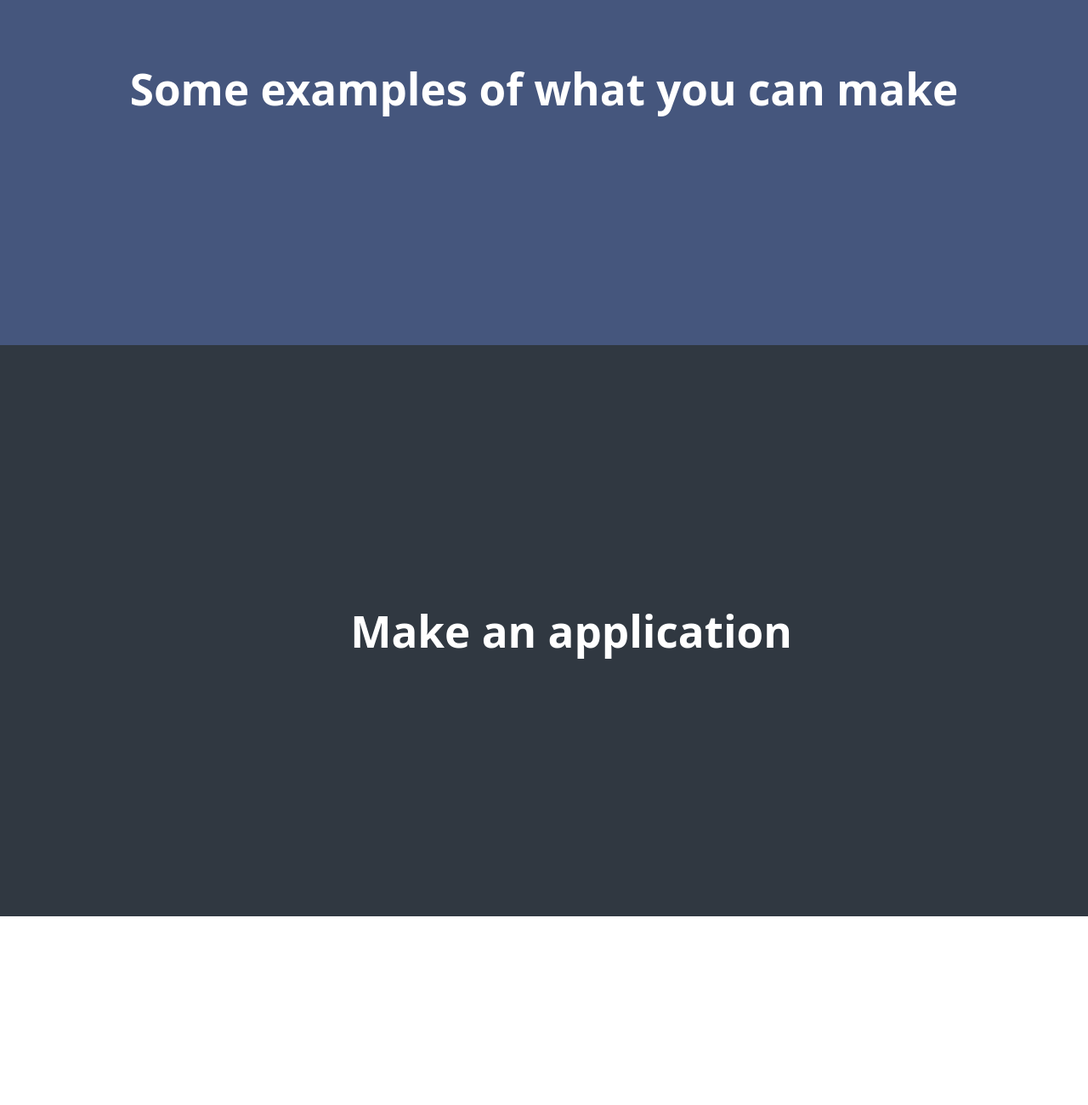
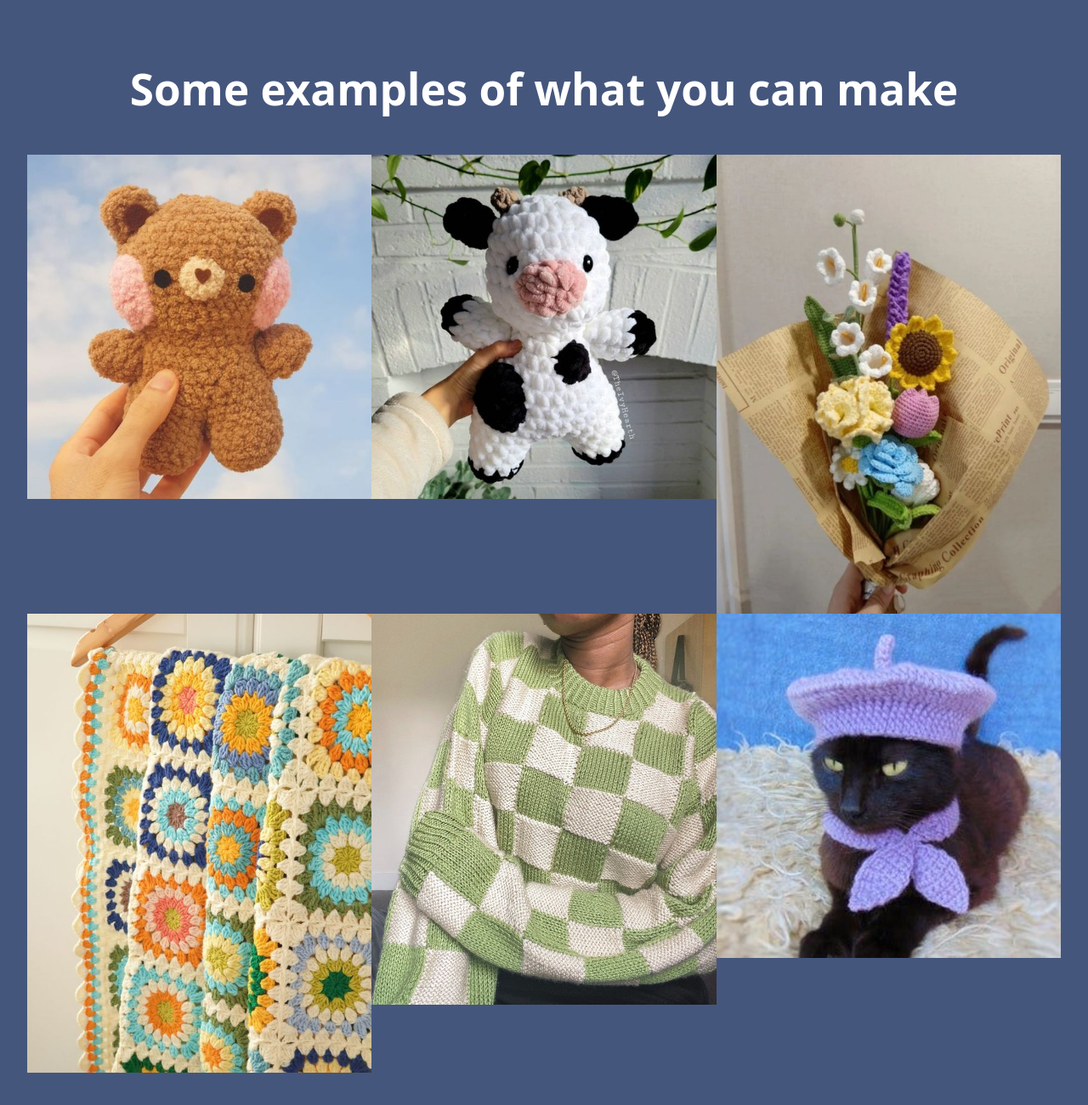
Before and after one commit to SchoolOfCode/bc14_w3d5_hackathon_design-a-landing-page-room-14-moham-tahm-naee, a plain HTML site: page index.html in a window 1280 px wide. Shown: the part 901-2201 px from the top of the page at 85% size. Before the commit the page ends 1979 px from the top, so only its background shows below. Drawn offline with Linux system fonts and the light colour scheme.

Commit message:
add images

```diff
--- a/index.html
+++ b/index.html
@@ -28,36 +28,18 @@
     <section class="projects" id="projects">
       <h2>Some examples of what you can make</h2>
       <div class="projects-grid">
-        <!-- <a href="">
-          <img src="" alt=""
-            class="project-img">
-          <p class="project-tile"></p>
-        </a> -->
-        <!-- <a href="">
-          <img src="" alt=""
-            class="project-img">
-          <p class="project-tile"></p>
-        </a> -->
-        <!-- <a href="">
-          <img src="" alt=""
-            class="project-img">
-          <p class="project-tile"></p>
-        </a> -->
-        <!-- <a href="">
-          <img src="" alt=""
-            class="project-img">
-          <p class="project-tile"></p>
-        </a> -->
-        <!-- <a href="">
-          <img src="" alt=""
-            class="project-img">
-          <p class="project-tile"></p>
-        </a> -->
-        <!-- <a href="">
-          <img src="" alt=""
-            class="project-img">
-          <p class="project-tile"></p>
-        </a> -->
+        <img src="./images/crochet-bear.jpg" alt="crochet bear" class="project-img">
+        <!-- <p class="project-tile"></p> -->
+        <img src="./images/crochet-cow.jpg" alt="crochet cow" class="project-img">
+        <!-- <p class="project-tile"></p> -->
+        <img src="./images/crochet-flowers.jpg" alt="crochet flowers" class="project-img">
+        <!-- <p class="project-tile"></p> -->
+        <img src="./images/crochet-towels.jpg" alt="crochet towels" class="project-img">
+        <!-- <p class="project-tile"></p> -->
+        <img src="./images/crochet-jumper.jpg" alt="crochet jumper" class="project-img">
+        <!-- <p class="project-tile"></p> -->
+        <img src="./images/crochet-cat.jpg" alt="crochet cat" class="project-img">
+        <!-- <p class="project-tile"></p> -->
       </div>
     </section>
     <section class="contact" id="contact">
--- a/styles.css
+++ b/styles.css
@@ -23,6 +23,7 @@ body {
 li {
   list-style: none;
 }
+
 a {
   color: white;
   text-decoration: none;
@@ -50,6 +51,7 @@ body {
   font-size: 4rem;
   font-weight: 700;
 }
+
 #welcome-section>p {
   color: #be3144;
   font-style: italic;
```
Also changed, not shown: images/School of crotchet.jpg (added), images/crochet-bear.jpg (added), images/crochet-cat.jpg (added), images/crochet-cow.jpg (added), images/crochet-flowers.jpg (added), images/crochet-jumper.jpg (added), images/crochet-towels.jpg (added). Lines whose indentation alone changed are shown as unchanged.
